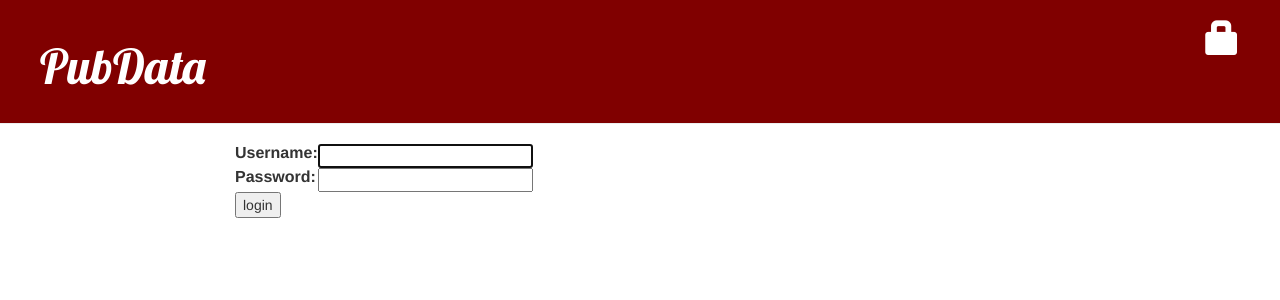
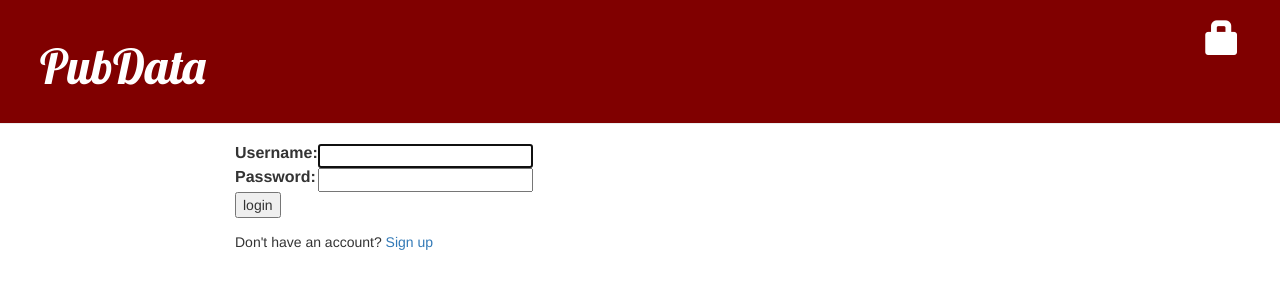
Before and after one commit to Bohdan-Khomtchouk/PubData, a Django app: page /accounts/login/ in a window 1280 px wide. Shown: the top 300 px of the page. Run offline with Django 3.2, Linux system fonts and the light colour scheme; some libraries are stand-ins or nearby versions.

Commit message:
update login template

```diff
--- a/SearchEngine/templates/registration/login.html
+++ b/SearchEngine/templates/registration/login.html
@@ -21,4 +21,5 @@
         <input type="submit" value="login" />
         <input type="hidden" name="next" value="{{ next }}" />
     </form>
+    <p> Don't have an account? <a href="{% url signup %}">Sign up</a></p>
 {% endblock %}
```
